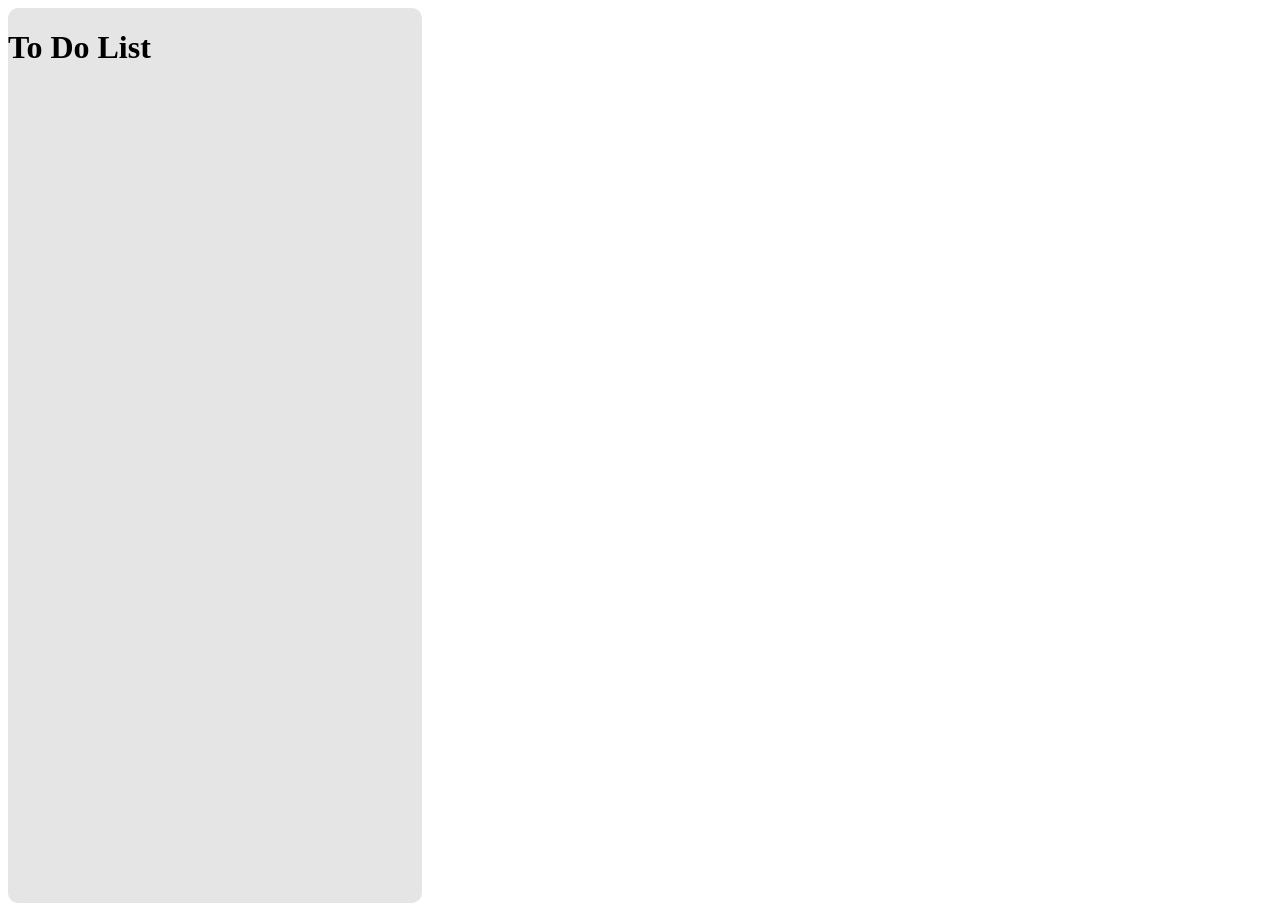
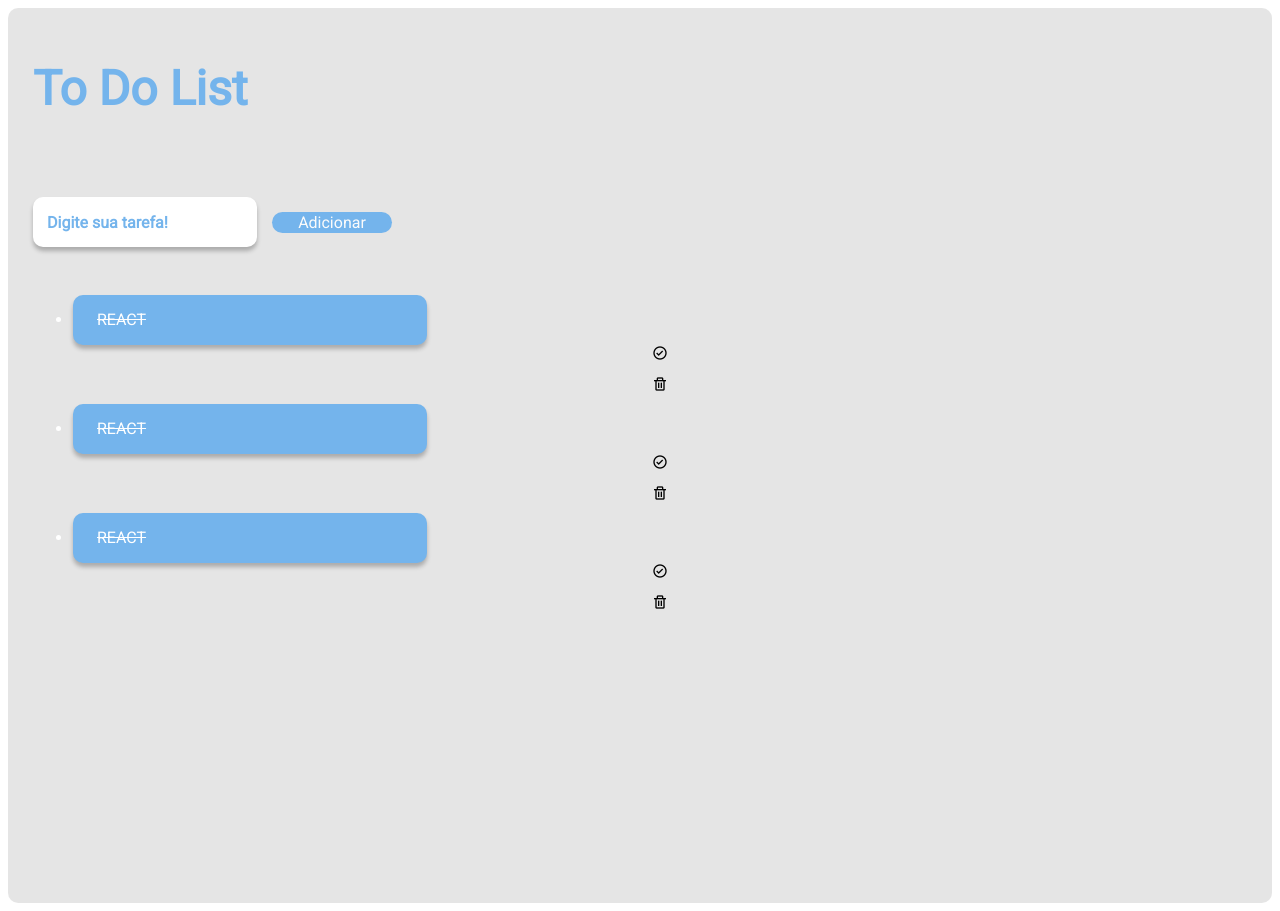
Before and after one commit to YasminSouzaL/infoalto, a React (Vite) app: page / in a window 1280 px wide. Built offline with nearby package versions, Linux system fonts and the light colour scheme.

Commit message:
teste de input

```diff
--- a/src/App.jsx
+++ b/src/App.jsx
@@ -1,4 +1,4 @@
-import { Container } from "./styles";
+import { Container, Input, Button, Flex, Spacer, Item } from "./styles";
 
 function App() {
   return (
@@ -6,6 +6,33 @@
       <h1 className="title">
         To Do List
       </h1>
+      <Spacer/>
+
+      <Flex direction="row" justify="between">
+        <Input placeholder="Digite sua tarefa!"/>
+        <Button>Adicionar</Button>
+      </Flex>
+      <Spacer margin="16px"/>
+      <ul>
+        <Item>REACT</Item>
+          <Flex>
+            <i class='bx bx-check-circle' ></i>
+            <i class='bx bx-trash' ></i>
+          </Flex>
+        <Spacer margin="12px"/>
+        <Item>REACT </Item>
+          <Flex >
+            <i class='bx bx-check-circle' ></i>
+            <i class='bx bx-trash' ></i>
+          </Flex>
+        <Spacer margin="12px"/>
+        <Item>REACT</Item>
+          <Flex>
+            <i class='bx bx-check-circle' ></i>
+            <i class='bx bx-trash' ></i>
+          </Flex>
+        <Spacer margin="12px"/>
+      </ul>
     </Container>
   );
 }
--- a/src/styles/index.js
+++ b/src/styles/index.js
@@ -7,15 +7,93 @@
         box-sizing: border-box;
         text-decoration: none;
         outline: none;
+        font-family: 'Roboto', sans-serif;
     }
 `;
 
 export const Container = styled.div`
-    width: 414px;
+    width: 100%;
     min-height: 895px;
     background: rgba(0,0,0,0.1);
     box-shandow: 0px 4px 4px rgbs(0,0,0,0.25);
     border-radius: 10px;
+
     display: flex;
     flex-direction: column;
+    aling-items: center;
+    padding: 13px 25px;
+
+    .title{
+        font-weight: 600;
+        font-size: 48px;
+        line-height: 72px;
+        color: #74B4EC;
+        mix-blend-mode: normal;
+    }
 `;
+
+export const Input = styled.input`
+    padding: 8px 14px;
+    width: 224px;
+    height: 50px;
+    background: #FFFFFF;
+    box-shadow: 0px 4px 4px rgba(0,0,0,0.25);
+    border-radius: 10px;
+    border: none;
+
+    font-weigth: 700;
+    font-size: 16px;
+    line-height: 24px;
+    color: #74B4EC;
+
+    &::placeholder{
+        font-weigth: 700;
+        font-size: 16px;
+        line-height: 24px;
+        color: #74B4EC;
+        font-weight: bold;
+    }
+
+`;
+
+export const Spacer = styled.div`
+    width: 100px;
+    margin: ${(props) => props.margin || "20px"};
+`;
+
+export const Flex = styled.div `
+    display: flex;
+    flex-direction: ${(props) => props.direction || 'column'};
+    justify-content: ${(props) => props.justify || 'center'};
+    align-items: ${(props) => props.align || 'center'};
+    gap: ${(props) => props.gap || "15px" }
+`;
+
+export const Button = styled.button`
+    width: 120px;
+    heigth: 200px;
+    background: #74B4EC;
+    border-radius: 20px;
+    border: none;
+
+    font-weigth: 500;
+    font-size: 16px;
+    line-heigth: 5px;
+    color: #FBFBFB
+`;
+
+export const Item = styled.li`
+    padding: 13px 10px 13px 24px;
+    width: 354px;
+    height: 50px;
+    background: #74B4EC;
+    mix-blend-mode: normal;
+    box-shadow: 0px 4px 4px rgba(0, 0, 0, 0.25);
+    border-radius: 10px;
+
+    font-weight: 500;
+    font-size: 16px;
+    line-height: 24px;
+    text-decoration-line: line-through;
+    color: #FFFFFF;
+`;
```
